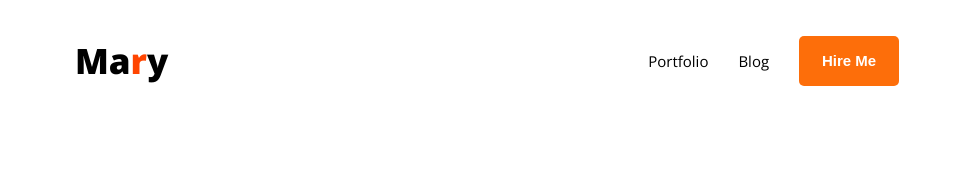
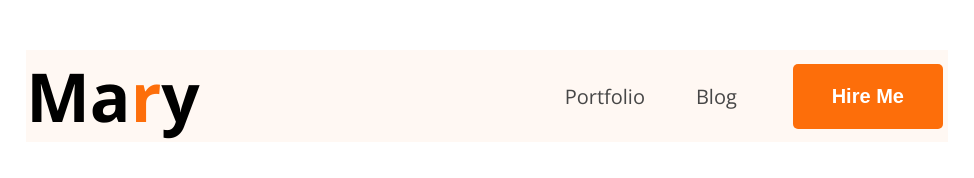
Before and after one commit to TANIM67/My-assignment-1, a plain HTML site: page index.html in a window 1280 px wide. Shown: the whole page, without its empty margins (153-1127 px from the left). Drawn offline with nearby package versions, Linux system fonts and the light colour scheme.

Commit message:
banner done

```diff
--- a/design/style.css
+++ b/design/style.css
@@ -2,43 +2,47 @@
   font-family: "Open Sans", sans-serif;
   font-optical-sizing: auto;
 }
-.links{
+*{
+    margin: 0px;
+    padding: 0px;
+    box-sizing: border-box;
+}
+header{
+    background-color: #FFF8F3;
+    margin: 50px auto;
+    width: 72%;
+    max-width: 1160px;
+}
+header nav{
     display: flex;
-    justify-content: space-around;
-    gap: 30px;
-}
-header nav ul{
-    list-style: none;
-    display: flex;
-    justify-content: center;
-    gap:30px;
-    font-size: 15px;
-}
-header nav button{
-    background-color: rgba(253, 110, 10, 1);
-    font-weight: 700;
-    font-size: 15px;
-    color: white;
-    border-radius: 5px;
-    width: 100px;
-    height: 50px;
-    border: 0px white;
-
-}
-header nav a{
-    text-decoration: none;
-    color: black;
-}
-
-nav{
-    display: flex;
-    justify-content:space-around;
+    justify-content: space-between;
     align-items: center;
 }
-#r{
-    color: orangered
+nav ul{
+    display: flex;
+    list-style: none;
+    align-items: center;
+    gap: 51px;
 }
-nav div h2{
+nav ul a{
+    text-decoration: none;
+    color: rgba(71, 71, 71, 1);
+    font-size: 20px;
+    font-weight: 400;
+}
+.logo{
+    font-size: 45px;
     font-weight: 800;
-    font-size: 35px;
 }
+.btn{
+    border-radius: 5px;
+    background-color: rgba(253, 110, 10, 1);
+    color: white;
+    border: 0px none;
+    margin: 5px;
+    font-size: 20px;
+    font-weight: bold;
+    width: 150px;
+    height: 65px;
+    cursor: pointer;
+}
--- a/index.html
+++ b/index.html
@@ -13,15 +13,15 @@
 <body class="open-sans">
     <header>
         <nav>
+            <div class = "logo">
+                <h2>Ma<span id="r" style = "color: rgba(253, 110, 10, 1);">r</span>y</h2>
+            </div>
             <div>
-                <h2>Ma<span id="r">r</span>y</h2>
-            </div>
-            <div class="links">
                 <ul>
                 <li> <a href=""> Portfolio </a> </li>
                 <li> <a href=""> Blog </a> </li>
+                <li><button class = "btn"> Hire Me </button></li>
                 </ul>
-                <button> Hire Me</button>
             </div>
         </nav>
     </header>
```
